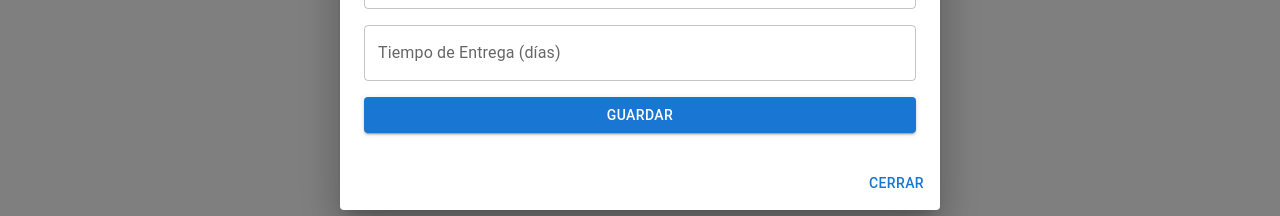
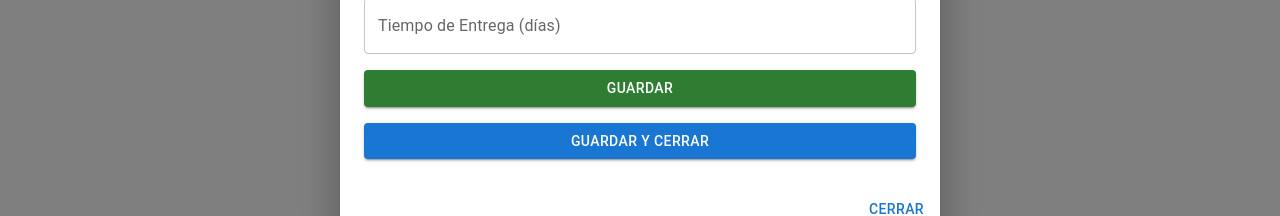
Before and after one commit to smauhourat/restoapp, a React (Create React App) app: page /proveedores/1/productos in a window 1280 px wide. Both pictures are taken after a click on the button "ASIGNAR PRODUCTO". Shown: the part 387-603 px from the top of the page. Built offline with nearby package versions, Linux system fonts and the light colour scheme; no server answers.

Commit message:
guardar sin cerrar ProveedorProducto

```diff
--- a/src/components/ProveedorProductos.js
+++ b/src/components/ProveedorProductos.js
@@ -57,8 +57,8 @@ export default function ProveedorProductos() {
   const addProducto = async () => {
     try {
       await apiClient.post(`/proveedores/${id}/productos`, JSON.stringify(formData))
-      setOpenDialog(false);
-      fetchData()
+      // setOpenDialog(false);
+      // fetchData()
     } catch(err) {
       setError('Error al agregar producto')
     }
@@ -66,7 +66,14 @@ export default function ProveedorProductos() {
 
   const handleAddProducto = async () => {
     await addProducto()
+    setOpenDialog(false);
+    fetchData()
   };
+
+  const handleAddAndStayProducto = async () => {
+    await addProducto()
+    fetchData()
+  }
 
   const deleteProducto = async (productoId) => {
     try {
@@ -163,13 +170,23 @@ export default function ProveedorProductos() {
               value={formData.tiempo_entrega}
               onChange={(e) => setFormData({ ...formData, tiempo_entrega: e.target.value })}
             />
+          <Button
+            variant="contained"
+            color="success"
+            onClick={handleAddAndStayProducto}
+            fullWidth
+            sx={{ mb: 2 }}
+          >
+            Guardar
+          </Button>
             <Button
               variant="contained"
               onClick={handleAddProducto}
               fullWidth
             >
-              Guardar
+              Guardar y Cerrar
             </Button>
+
           </DialogContent>
             <DialogActions>
             <Button onClick={() => setOpenDialog(false)}>Cerrar</Button>
```
Also changed, not shown: 1 other file (tests, documents, lock files or other folders).
